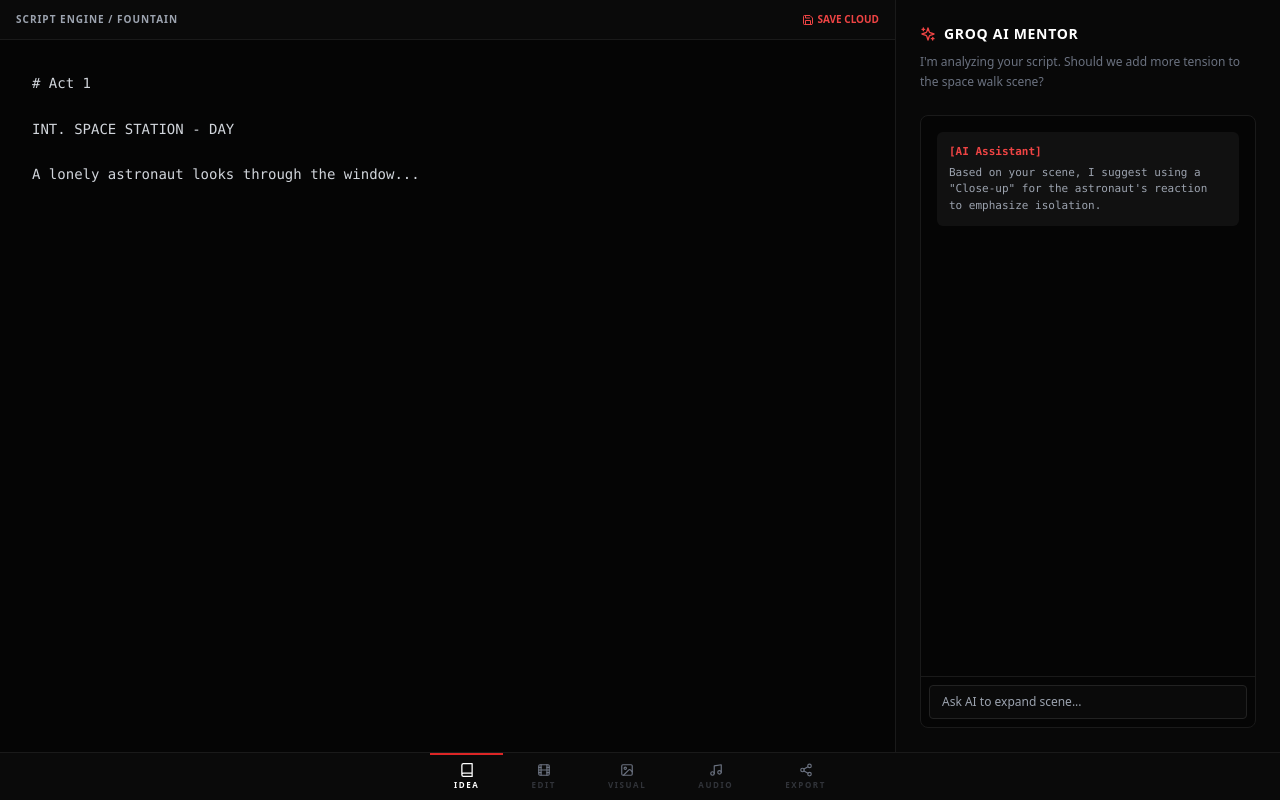
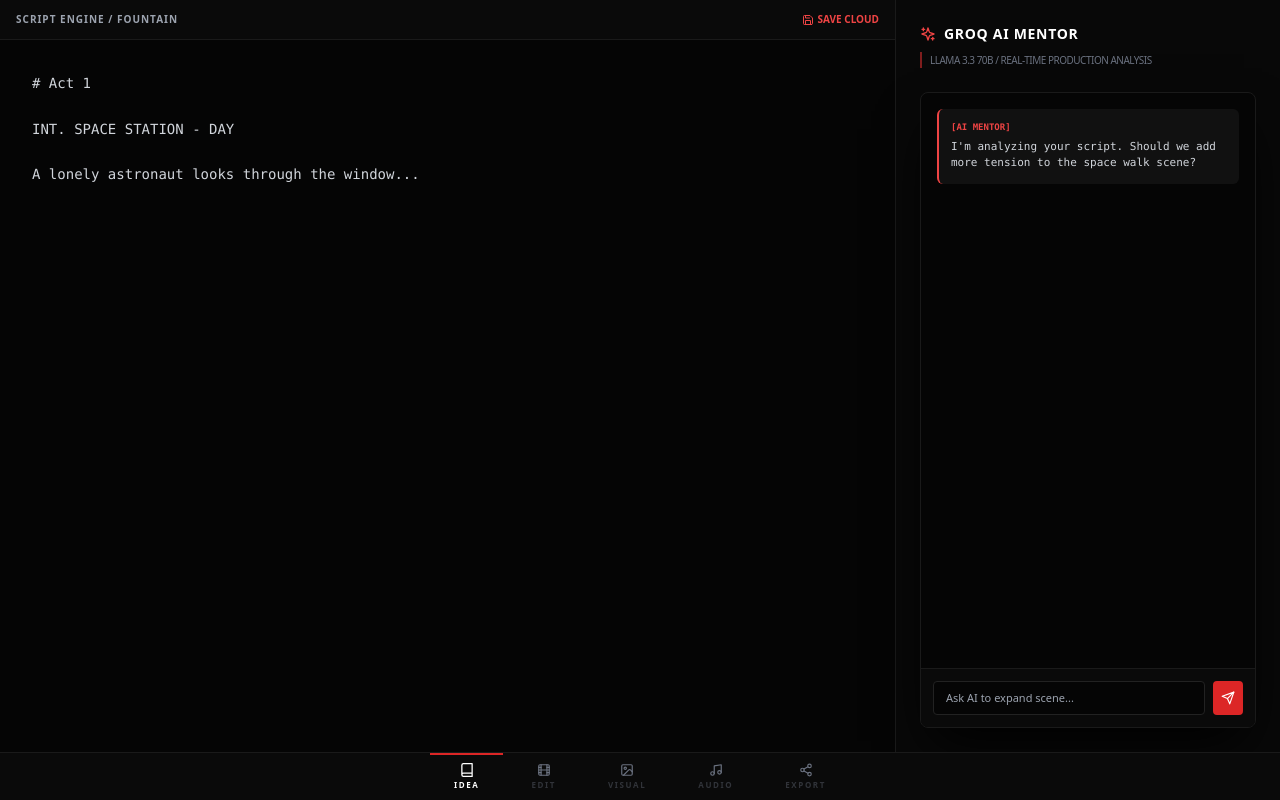
Before and after one commit to robe9312/Epic-Dreams-Studio.academy, a Next.js app in the folder frontend/: page /studio in a window 1280 px wide. Both pictures are taken after a click on the button "IDEA". Shown: the part 56-856 px from the top of the page. Built offline with nearby package versions, Linux system fonts and the light colour scheme; no server answers.

Commit message:
chat frontend interractividad

```diff
--- a/frontend/components/studio/workspaces/IdeaWorkspace.tsx
+++ b/frontend/components/studio/workspaces/IdeaWorkspace.tsx
@@ -1,11 +1,47 @@
 'use client';
 
-import React, { useState } from 'react';
+import React, { useState, useRef, useEffect } from 'react';
 import { motion } from 'framer-motion';
-import { Sparkles, Save } from 'lucide-react';
+import { Sparkles, Save, Send, Loader2 } from 'lucide-react';
 
 export const IdeaWorkspace: React.FC = () => {
     const [script, setScript] = useState('# Act 1\n\nINT. SPACE STATION - DAY\n\nA lonely astronaut looks through the window...');
+    const [input, setInput] = useState('');
+    const [messages, setMessages] = useState<{role: 'ai' | 'user', text: string}[]>([
+        { role: 'ai', text: 'I\'m analyzing your script. Should we add more tension to the space walk scene?' }
+    ]);
+    const [isStreaming, setIsStreaming] = useState(false);
+    const scrollRef = useRef<HTMLDivElement>(null);
+
+    useEffect(() => {
+        if (scrollRef.current) {
+            scrollRef.current.scrollTop = scrollRef.current.scrollHeight;
+        }
+    }, [messages]);
+
+    const handleSendMessage = async () => {
+        if (!input.trim() || isStreaming) return;
+
+        const userMsg = input.trim();
+        setInput('');
+        setMessages(prev => [...prev, { role: 'user', text: userMsg }]);
+        setIsStreaming(true);
+
+        // Placeholder for real streaming logic
+        // In a real scenario, this would call fetch(`${API_BASE_URL}/api/v2/production/stream?prompt=${encodeURIComponent(userMsg)}`)
+        // and process the SSE stream. For now, we simulate the AI response.
+
+        setMessages(prev => [...prev, { role: 'ai', text: '' }]);
+
+        setTimeout(() => {
+            setMessages(prev => {
+                const newMsgs = [...prev];
+                newMsgs[newMsgs.length - 1].text = "I've analyzed your request. I suggest focusing on the character's internal monologue during the transition to the next scene to increase depth.";
+                return newMsgs;
+            });
+            setIsStreaming(false);
+        }, 1500);
+    };
 
     return (
         <div className="flex-1 flex bg-[#050505] overflow-hidden">
@@ -13,7 +49,7 @@ export const IdeaWorkspace: React.FC = () => {
             <div className="flex-1 flex flex-col border-r border-[#1a1a1a]">
                 <div className="h-10 border-b border-[#1a1a1a] flex items-center justify-between px-4 bg-[#0a0a0a]">
                     <span className="text-[10px] font-bold tracking-widest text-gray-400 uppercase">SCRIPT ENGINE / FOUNTAIN</span>
-                    <button className="flex items-center space-x-1 text-red-500 hover:text-red-400 text-[10px] font-bold">
+                    <button className="flex items-center space-x-1 text-red-500 hover:text-red-400 text-[10px] font-bold transition-all hover:scale-105 active:scale-95">
                         <Save size={12} />
                         <span>SAVE CLOUD</span>
                     </button>
@@ -23,7 +59,7 @@ export const IdeaWorkspace: React.FC = () => {
                     onChange={(e) => setScript(e.target.value)}
                     title="Script Content"
                     placeholder="Escribe tu guion aquí..."
-                    className="flex-1 p-8 bg-transparent text-gray-300 font-mono text-sm focus:outline-none resize-none leading-relaxed"
+                    className="flex-1 p-8 bg-transparent text-gray-300 font-mono text-sm focus:outline-none resize-none leading-relaxed selection:bg-red-500/30"
                 />
             </div>
 
@@ -34,24 +70,52 @@ export const IdeaWorkspace: React.FC = () => {
                         <Sparkles size={16} className="text-red-500 mr-2" />
                         GROQ AI MENTOR
                     </h2>
-                    <p className="text-xs text-gray-500 leading-relaxed">
-                        I'm analyzing your script. Should we add more tension to the space walk scene?
+                    <p className="text-[10px] text-gray-500 leading-relaxed uppercase tracking-tighter border-l-2 border-red-900 pl-2">
+                        Llama 3.3 70B / Real-time Production Analysis
                     </p>
                 </div>
 
-                <div className="flex-1 flex flex-col bg-[#050505] border border-[#1a1a1a] rounded-lg overflow-hidden">
-                    <div className="flex-1 p-4 overflow-y-auto text-[11px] text-gray-400 font-mono space-y-4">
-                        <div className="bg-[#111] p-3 rounded-md">
-                            <span className="text-red-500 font-bold block mb-1">[AI Assistant]</span>
-                            Based on your scene, I suggest using a "Close-up" for the astronaut's reaction to emphasize isolation.
-                        </div>
+                <div className="flex-1 flex flex-col bg-[#050505] border border-[#1a1a1a] rounded-lg overflow-hidden shadow-2xl shadow-black">
+                    <div
+                        ref={scrollRef}
+                        className="flex-1 p-4 overflow-y-auto text-[11px] font-mono space-y-4 scrollbar-hide"
+                    >
+                        {messages.map((msg, i) => (
+                            <motion.div
+                                initial={{ opacity: 0, x: msg.role === 'ai' ? -10 : 10 }}
+                                animate={{ opacity: 1, x: 0 }}
+                                key={i}
+                                className={`${msg.role === 'ai' ? 'bg-[#111] border-l-2 border-red-500' : 'bg-[#1a1a1a] text-right'} p-3 rounded-md`}
+                            >
+                                <span className={`text-[9px] font-bold block mb-1 ${msg.role === 'ai' ? 'text-red-500' : 'text-gray-400'}`}>
+                                    [{msg.role === 'ai' ? 'AI MENTOR' : 'DIRECTOR'}]
+                                </span>
+                                <span className="text-gray-300 leading-normal">
+                                    {msg.text}
+                                    {isStreaming && i === messages.length - 1 && msg.role === 'ai' && (
+                                        <motion.span animate={{ opacity: [0, 1] }} transition={{ repeat: Infinity, duration: 0.5 }}>|</motion.span>
+                                    )}
+                                </span>
+                            </motion.div>
+                        ))}
                     </div>
-                    <div className="p-2 border-t border-[#1a1a1a]">
+
+                    <div className="p-3 border-t border-[#1a1a1a] bg-[#0a0a0a] flex space-x-2">
                         <input
                             type="text"
+                            value={input}
+                            onChange={(e) => setInput(e.target.value)}
+                            onKeyPress={(e) => e.key === 'Enter' && handleSendMessage()}
                             placeholder="Ask AI to expand scene..."
-                            className="w-full bg-[#0a0a0a] border border-[#222] rounded px-3 py-2 text-xs focus:outline-none focus:border-red-500"
+                            className="flex-1 bg-[#050505] border border-[#222] rounded px-3 py-2 text-[11px] text-gray-300 focus:outline-none focus:border-red-500 transition-colors"
                         />
+                        <button
+                            onClick={handleSendMessage}
+                            disabled={isStreaming}
+                            className="bg-red-600 hover:bg-red-500 disabled:bg-gray-800 text-white p-2 rounded transition-all active:scale-90"
+                        >
+                            {isStreaming ? <Loader2 size={14} className="animate-spin" /> : <Send size={14} />}
+                        </button>
                     </div>
                 </div>
             </div>
```
